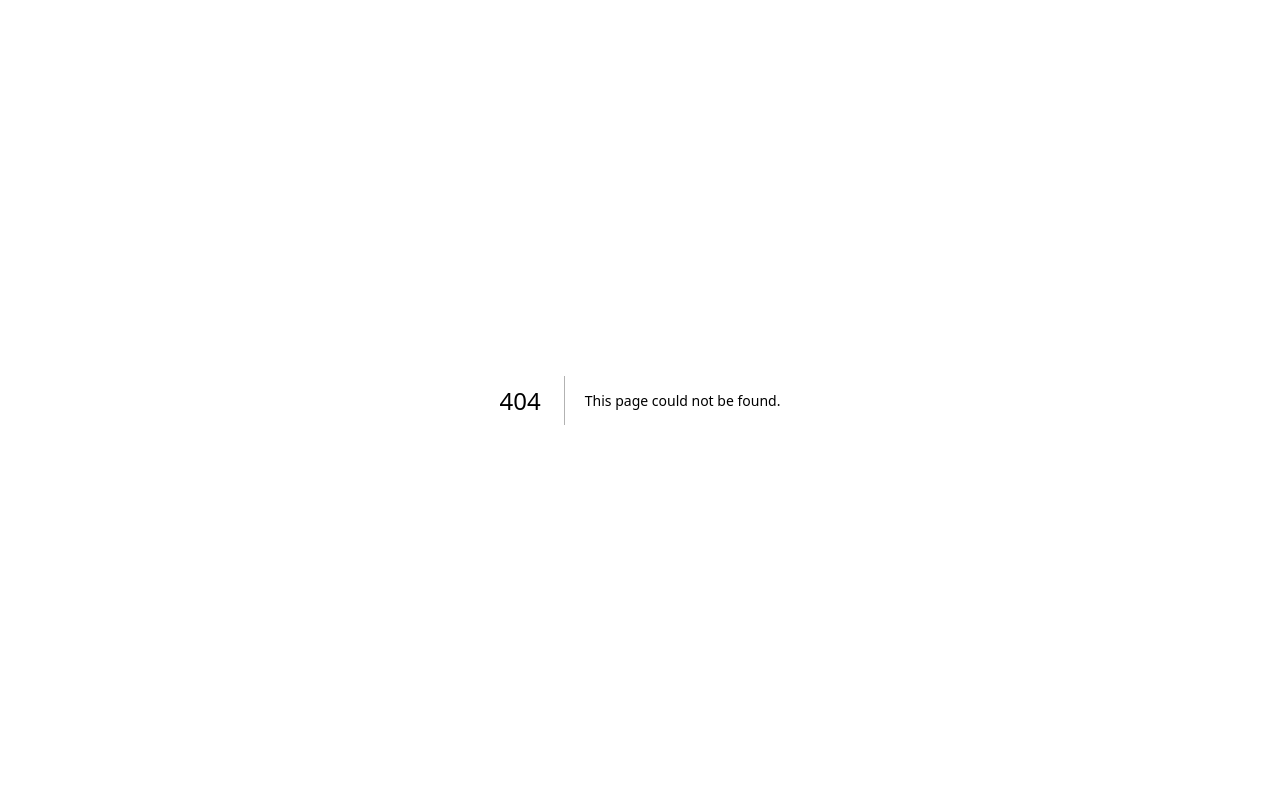
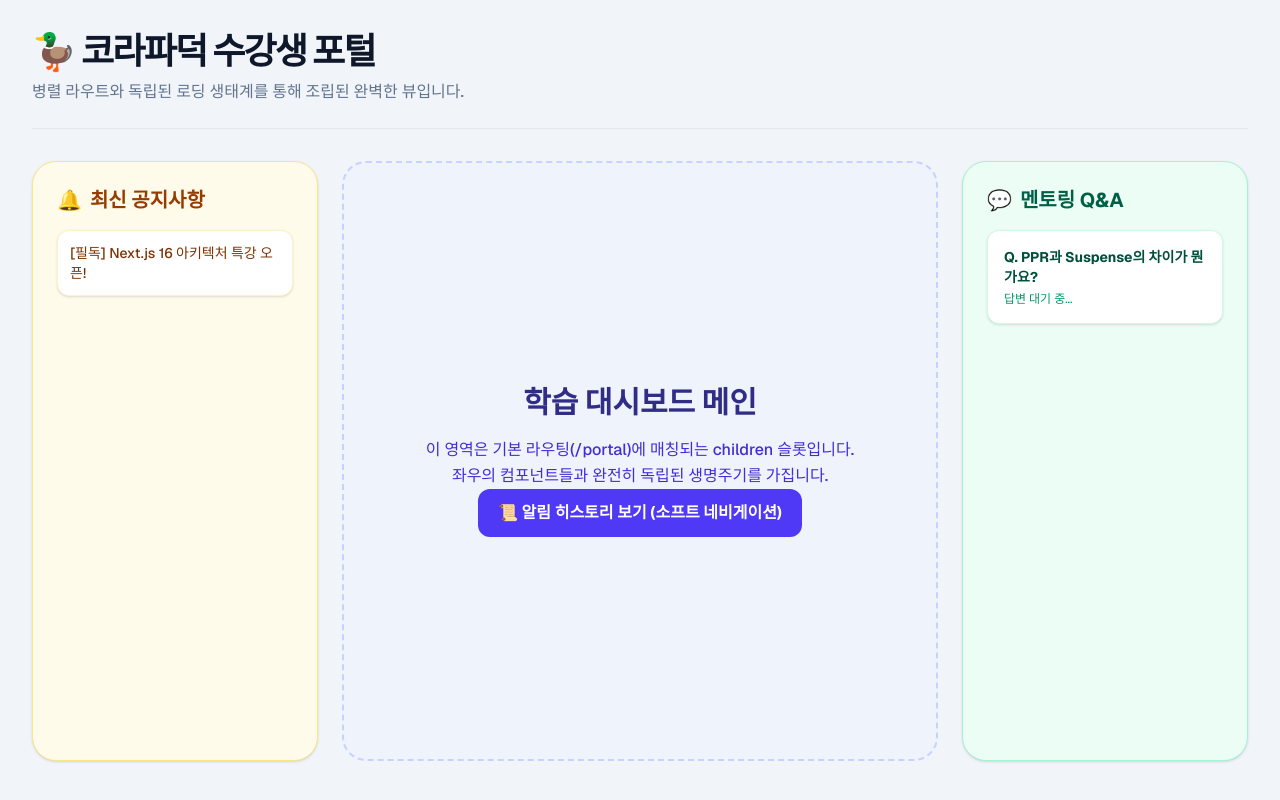
Before and after one commit to yunajoe/nextjs-master-class-part2-inflearn, a Next.js app: page /portal in a window 1280 px wide. Before the commit this address had no page. Built offline with nearby package versions, Linux system fonts and the light colour scheme.

Commit message:
docs:31강의노트

```diff
--- /dev/null
+++ b/src/app/portal/@notifications/default.tsx
@@ -0,0 +1,14 @@
+export default function NotificationsDefault() {
+  return (
+    <div className="bg-slate-200 p-6 rounded-3xl h-full flex flex-col items-center justify-center text-center border-2 border-dashed border-slate-400">
+      <h3 className="text-lg font-bold text-slate-600 mb-2">
+        🔔 알림 (안전 모드)
+      </h3>
+      <p className="text-sm text-slate-500 font-medium leading-relaxed">
+        하드 네비게이션 발생!
+        <br />
+        404 에러를 방어합니다.
+      </p>
+    </div>
+  );
+}
--- /dev/null
+++ b/src/app/portal/@notifications/history/page.tsx
@@ -0,0 +1,25 @@
+import Link from "next/link";
+
+export default function NotificationsHistoryPage() {
+  return (
+    <div className="bg-amber-100 p-6 rounded-3xl shadow-sm border border-amber-300 h-full">
+      <h3 className="text-xl font-bold text-amber-900 mb-4 flex items-center gap-2">
+        <span>📜</span> 알림 히스토리
+      </h3>
+      <ul className="space-y-3 mb-6">
+        <li className="p-3 bg-white rounded-xl text-amber-900 font-medium text-sm border border-amber-100">
+          지난주 공지: 서버 점검 안내
+        </li>
+        <li className="p-3 bg-white rounded-xl text-amber-900 font-medium text-sm border border-amber-100">
+          지난달 공지: 신규 강의 오픈
+        </li>
+      </ul>
+      <Link
+        href="/portal"
+        className="text-sm font-bold text-amber-800 underline"
+      >
+        ← /portal 로 돌아가기
+      </Link>
+    </div>
+  );
+}
--- /dev/null
+++ b/src/app/portal/@notifications/loading.tsx
@@ -0,0 +1,8 @@
+export default function NotificationsLoading() {
+  return (
+    <div className="bg-amber-50/50 p-6 rounded-3xl border border-amber-100 h-full flex flex-col items-center justify-center animate-pulse">
+      <span className="text-3xl mb-2">🔔</span>
+      <p className="text-amber-600 font-bold text-sm">알림 동기화 중...</p>
+    </div>
+  );
+}
--- /dev/null
+++ b/src/app/portal/@notifications/page.tsx
@@ -0,0 +1,18 @@
+export default async function NotificationsSlot() {
+  // 실무의 무거운 API 호출을 시뮬레이션 (1초 지연)
+  // loading.tsx가 있으므로 이 await는 더 이상 부모 레이아웃을 멈추게(Blocking) 하지 않습니다!
+  await new Promise((res) => setTimeout(res, 1000));
+
+  return (
+    <div className="bg-amber-50 p-6 rounded-3xl shadow-sm border border-amber-200 h-full">
+      <h3 className="text-xl font-bold text-amber-800 mb-4 flex items-center gap-2">
+        <span>🔔</span> 최신 공지사항
+      </h3>
+      <ul className="space-y-3">
+        <li className="p-3 bg-white rounded-xl shadow-sm text-amber-900 font-medium text-sm border border-amber-100">
+          [필독] Next.js 16 아키텍처 특강 오픈!
+        </li>
+      </ul>
+    </div>
+  );
+}
--- /dev/null
+++ b/src/app/portal/@qa/default.tsx
@@ -0,0 +1,14 @@
+export default function QaDefault() {
+  return (
+    <div className="bg-slate-200 p-6 rounded-3xl h-full flex flex-col items-center justify-center text-center border-2 border-dashed border-slate-400">
+      <h3 className="text-lg font-bold text-slate-600 mb-2">
+        💬 Q&A (안전 모드)
+      </h3>
+      <p className="text-sm text-slate-500 font-medium leading-relaxed">
+        하드 네비게이션 발생!
+        <br />
+        404 에러를 방어합니다.
+      </p>
+    </div>
+  );
+}
--- /dev/null
+++ b/src/app/portal/@qa/loading.tsx
@@ -0,0 +1,10 @@
+export default function QaLoading() {
+  return (
+    <div className="bg-emerald-50/50 p-6 rounded-3xl border border-emerald-100 h-full flex flex-col items-center justify-center animate-pulse">
+      <span className="text-3xl mb-2">💬</span>
+      <p className="text-emerald-600 font-bold text-sm">
+        Q&A 대기열 로딩 중...
+      </p>
+    </div>
+  );
+}
--- /dev/null
+++ b/src/app/portal/@qa/page.tsx
@@ -0,0 +1,18 @@
+export default async function QaSlot() {
+  // 실무의 무거운 API 호출을 시뮬레이션 (2초 지연)
+  await new Promise((res) => setTimeout(res, 2000));
+
+  return (
+    <div className="bg-emerald-50 p-6 rounded-3xl shadow-sm border border-emerald-200 h-full">
+      <h3 className="text-xl font-bold text-emerald-800 mb-4 flex items-center gap-2">
+        <span>💬</span> 멘토링 Q&A
+      </h3>
+      <div className="p-4 bg-white rounded-xl shadow-sm border border-emerald-100 mb-3">
+        <p className="font-bold text-emerald-900 text-sm mb-1">
+          Q. PPR과 Suspense의 차이가 뭔가요?
+        </p>
+        <p className="text-xs text-emerald-600">답변 대기 중...</p>
+      </div>
+    </div>
+  );
+}
--- /dev/null
+++ b/src/app/portal/default.tsx
@@ -0,0 +1,16 @@
+export default function PortalChildrenDefault() {
+  return (
+    <div className="h-full flex flex-col justify-center items-center text-center p-10 bg-slate-200 rounded-3xl border-2 border-dashed border-slate-400">
+      <h2 className="text-2xl font-black text-slate-600 mb-2">
+        🏠 메인 (안전 모드)
+      </h2>
+      <p className="text-sm text-slate-500 font-medium leading-relaxed">
+        <p className="text-sm text-slate-500 font-medium leading-relaxed">
+          하드 네비게이션 발생!
+          <br />
+          404 에러를 방어합니다.
+        </p>
+      </p>
+    </div>
+  );
+}
--- /dev/null
+++ b/src/app/portal/layout.tsx
@@ -0,0 +1,31 @@
+function PortalLayout({
+  children,
+  qa,
+  notifications,
+}: {
+  children: React.ReactNode;
+  qa: React.ReactNode;
+  notifications: React.ReactNode;
+}) {
+  return (
+    <div className="min-h-screen bg-slate-100 p-8 font-sans">
+      <header className="mb-8 pb-6 border-b border-slate-200">
+        <h1 className="text-4xl font-black text-slate-900 tracking-tighter">
+          🦆 코라파덕 수강생 포털
+        </h1>
+        <p className="text-slate-500 font-medium mt-2">
+          병렬 라우트와 독립된 로딩 생태계를 통해 조립된 완벽한 뷰입니다.
+        </p>
+      </header>
+
+      {/* Tailwind Grid를 활용하여 독립된 슬롯들을 하나의 도화지 위에 우아하게 배치합니다. */}
+      <div className="grid grid-cols-1 lg:grid-cols-12 gap-6 min-h-[600px]">
+        <div className="col-span-1 lg:col-span-3">{notifications}</div>
+        <div className="col-span-1 lg:col-span-6">{children}</div>
+        <div className="col-span-1 lg:col-span-3">{qa}</div>
+      </div>
+    </div>
+  );
+}
+
+export default PortalLayout;
--- /dev/null
+++ b/src/app/portal/loading.tsx
@@ -0,0 +1,5 @@
+function Loading() {
+  return <div>loading</div>;
+}
+
+export default Loading;
--- /dev/null
+++ b/src/app/portal/page.tsx
@@ -0,0 +1,22 @@
+import Link from "next/link";
+
+export default function PortalMainPage() {
+  return (
+    <div className="h-full flex flex-col justify-center items-center text-center p-10 bg-indigo-50/50 rounded-3xl border-2 border-dashed border-indigo-200">
+      <h2 className="text-3xl font-black text-indigo-900 mb-4">
+        학습 대시보드 메인
+      </h2>
+      <p className="text-indigo-700 font-medium leading-relaxed">
+        이 영역은 기본 라우팅(/portal)에 매칭되는 children 슬롯입니다.
+        <br />
+        좌우의 컴포넌트들과 완전히 독립된 생명주기를 가집니다.
+      </p>
+      <Link
+        href="/portal/history"
+        className="px-5 py-3 rounded-xl bg-indigo-600 text-white font-bold hover:bg-indigo-700 transition"
+      >
+        📜 알림 히스토리 보기 (소프트 네비게이션)
+      </Link>
+    </div>
+  );
+}
```
Also changed, not shown: 1 other file (tests, documents, lock files or other folders).
